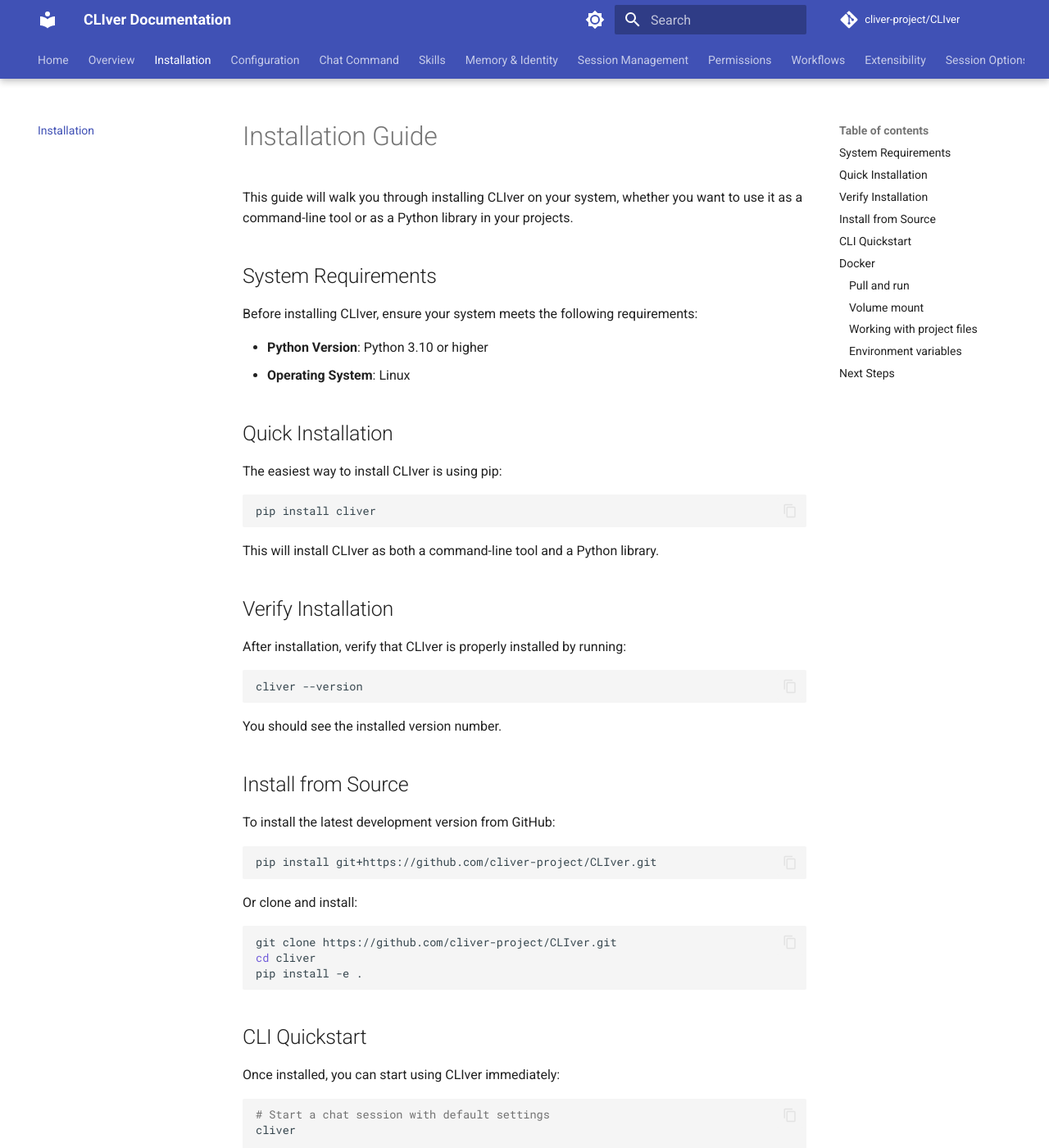
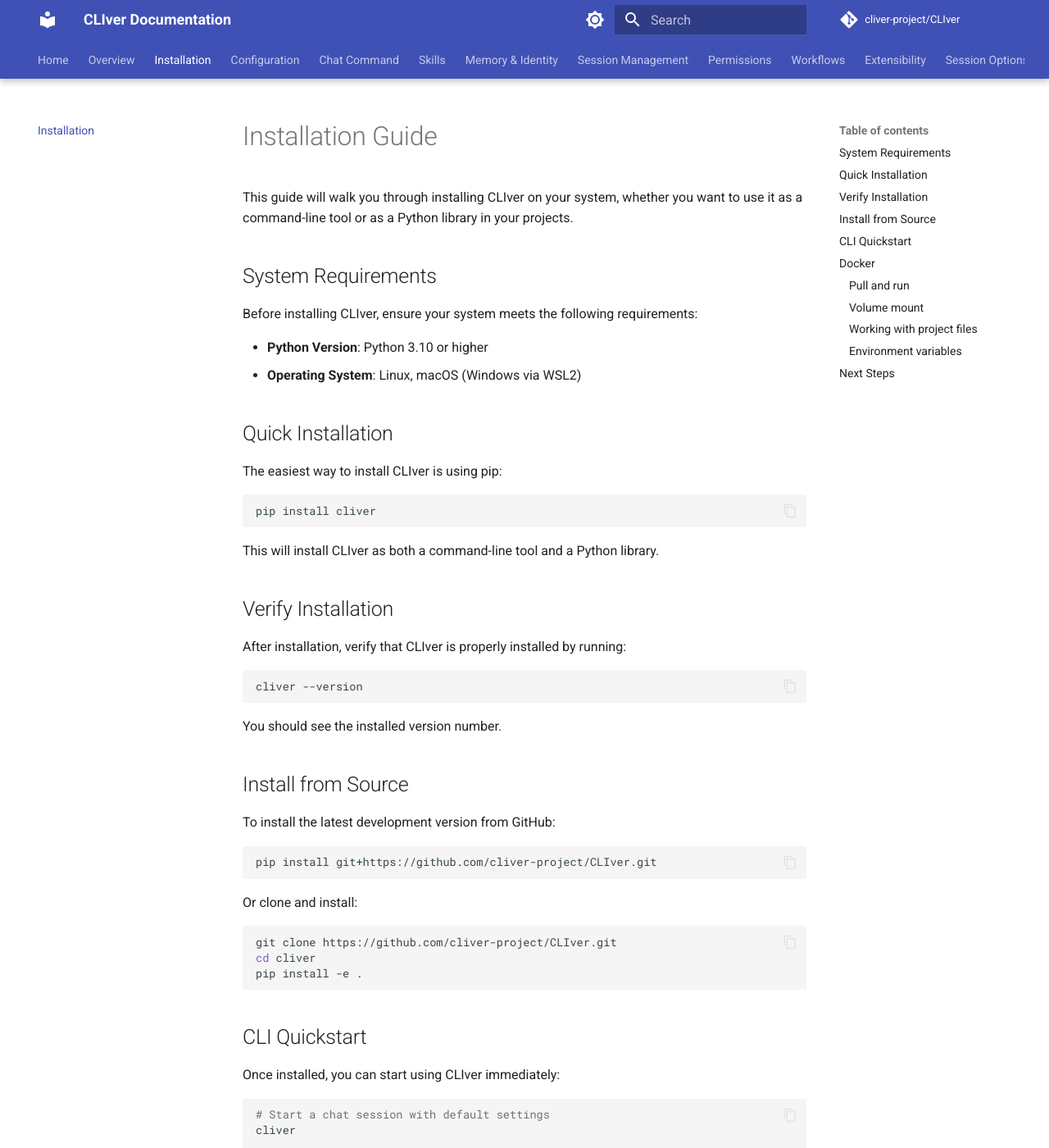
Before and after one commit to cliver-project/CLIver, an MkDocs documentation site: the page built from docs/installation.md, in a window 1280 px wide and 1400 px high. Shown: the whole window at 82% size. Built offline with MkDocs 1.6.1 and Material for MkDocs 9.7.7, drawn with Linux system fonts in a browser that asks for light colours; comment, search, counter and statistics services are not loaded; some of the changed text lies outside the part shown.

```diff
--- a/docs/installation.md
+++ b/docs/installation.md
@@ -12,7 +12,7 @@ This guide will walk you through installing CLIver on your system, whether you w
 Before installing CLIver, ensure your system meets the following requirements:
 
 - **Python Version**: Python 3.10 or higher
-- **Operating System**: Linux
+- **Operating System**: Linux, macOS (Windows via WSL2)
 
 ## Quick Installation
 
```
Also changed, not shown: other parts of docs/installation.md (+1 -1 lines).
